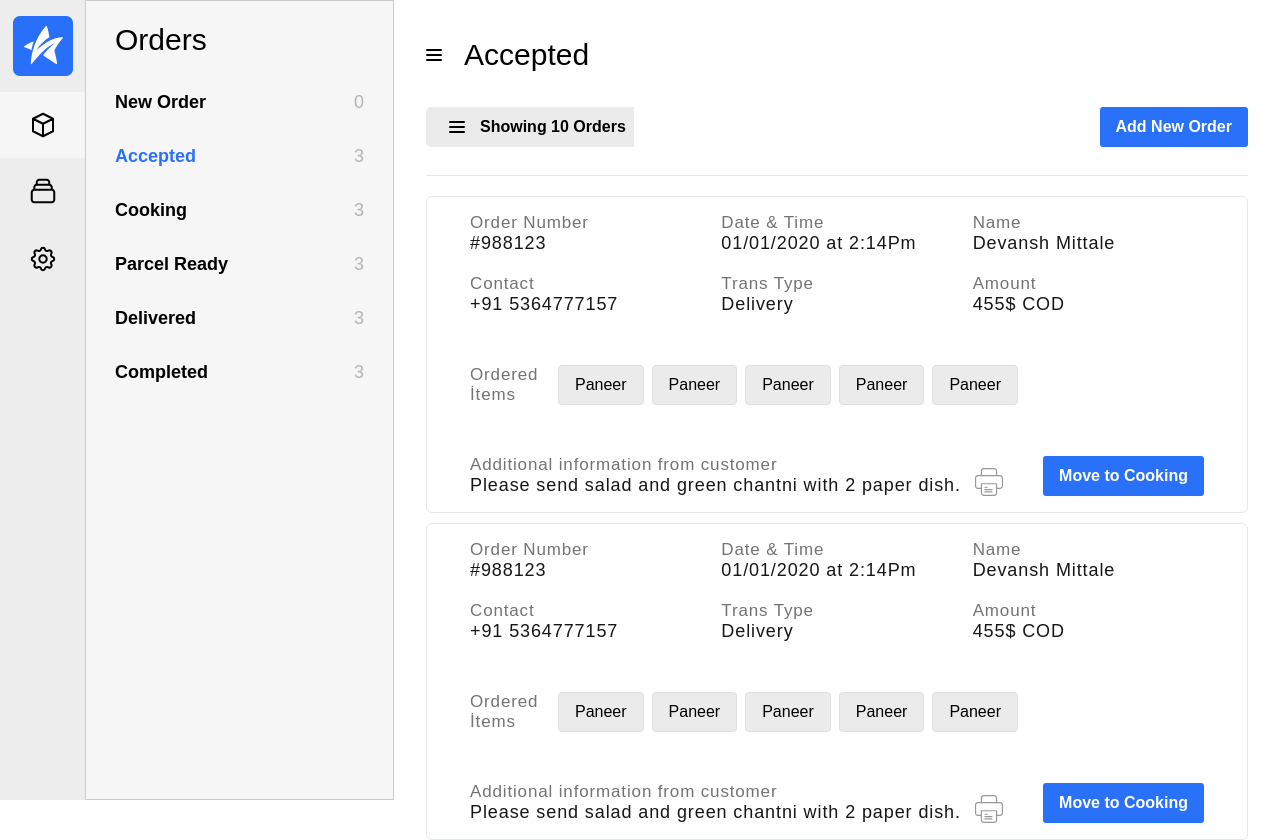
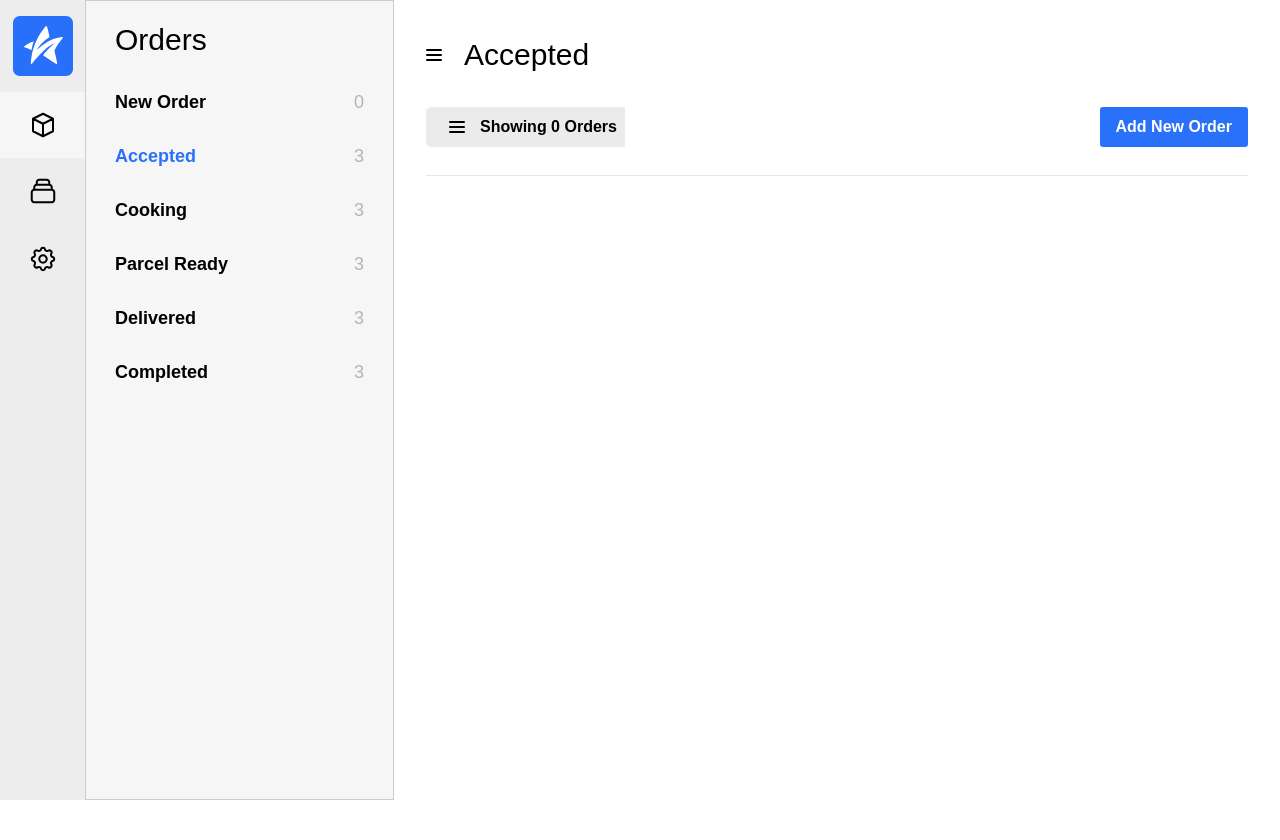
Before and after one commit to burak-caniklioglu/order-tracking, a React (Create React App) app: page / in a window 1280 px wide. Shown: the top 840 px of the page. After the commit the page ends 800 px from the top, so only its background shows below. Built offline with nearby package versions, Linux system fonts and the light colour scheme.

Commit message:
Orders is done

```diff
--- a/package.json
+++ b/package.json
@@ -8,6 +8,7 @@
     "@testing-library/react": "^13.4.0",
     "@testing-library/user-event": "^13.5.0",
     "js-cookie": "^3.0.1",
+    "moment": "^2.29.4",
     "react": "^18.2.0",
     "react-dom": "^18.2.0",
     "react-hook-form": "^7.40.0",
--- a/src/components/CreateForm/index.js
+++ b/src/components/CreateForm/index.js
@@ -5,12 +5,16 @@ import data from '../../utils/data';
 import Arrow from '../../constants/icons/arrow';
 import { useNavigate } from 'react-router-dom';
 
-import { useSelector } from 'react-redux';
+import { useDispatch, useSelector } from 'react-redux';
 import Checkbox from '../Checkbox';
 import CartTemp from '../CartTemp';
+import moment from 'moment/moment';
+import { addToOrder } from '../../features/orderSlice';
 
 function CreateForm() {
   const { meals } = data;
+  const randomID = Math.floor(Math.random() * 1000000);
+  const date = moment().format('DD/MM/YYYY [ at ] hh:mm a');
   const [transType, setTransType] = useState('Delivery');
   const [isOpen, setIsOpen] = useState(false);
   const {
@@ -22,9 +26,25 @@ function CreateForm() {
   const navigate = useNavigate();
   const cart = useSelector((state) => state.cart);
   const { cartItems } = cart;
+  const dispatch = useDispatch();
 
-  const submitHandler = ({ name, contact, message, transType, Foods }) => {
-    console.log(name, contact, message, transType, Foods);
+  const submitHandler = ({ name, contact, message, transType,  }) => {
+
+    const orderItem = {
+      name,
+      contact,
+      message,
+      transType,
+      orderItems: cartItems,
+      date:date,
+      id:randomID
+
+    };
+
+    dispatch(addToOrder(orderItem));
+
+    navigate('/');
+
   };
   return (
     <div className="p-[32px]">
@@ -48,11 +68,11 @@ function CreateForm() {
               <tbody>
                 <tr className="h-[35px] ">
                   <td className="order-answer ">Order Number:</td>
-                  <td className="order-header ">#988123</td>
+                  <td className="order-header ">#{randomID}</td>
                 </tr>
                 <tr>
                   <td className="order-answer ">Date & Time:</td>
-                  <td className="order-header ">01/01/2020 at 3:27Pm</td>
+                  <td className="order-header ">{date}</td>
                 </tr>
               </tbody>
             </table>
--- a/src/components/OrderArea/index.js
+++ b/src/components/OrderArea/index.js
@@ -1,9 +1,11 @@
 import React from 'react';
+import { useSelector } from 'react-redux';
 import { Link } from 'react-router-dom';
 import OrderItem from '../OrderItem';
 import SubHeader from '../subHeader';
 
 function OrderArea() {
+  const order = useSelector((state) => state.order);
   return (
     <div className="p-[32px]">
       <div className="flex">
@@ -19,7 +21,7 @@ function OrderArea() {
               <div className="w-[1rem] rounded-sm bg-black h-[2px] mt-[3px]"></div>
             </div>
 
-            <div className="font-semibold">Showing 10 Orders</div>
+            <div className="font-semibold">Showing {order.length} Orders</div>
           </div>
         </div>
         <Link to="/createOrder">
@@ -32,9 +34,9 @@ function OrderArea() {
         <hr />
       </div>
 
-      <OrderItem />
-      <OrderItem />
-      <OrderItem />
+      {order.map((item, i) => (
+        <OrderItem key={i} item={item} />
+      ))}
     </div>
   );
 }
--- a/src/components/OrderItem/index.js
+++ b/src/components/OrderItem/index.js
@@ -1,44 +1,48 @@
 import React from 'react';
 import Printer from '../../constants/icons/printer';
+import propTypes from 'prop-types';
 
-function OrderItem() {
+function OrderItem({ item }) {
+  console.log(item);
   return (
     <div className="border-[1.5px] rounded-md px-[43px] py-[1rem] my-[10px]">
       <div className="grid  gap-5 grid-temp">
         <div>
           <div className="order-header ">Order Number</div>
-          <div className="order-answer">#988123</div>
+          <div className="order-answer">#{item.id}</div>
         </div>
         <div>
           <div className="order-header ">Date & Time</div>
-          <div className="order-answer">01/01/2020 at 2:14Pm</div>
+          <div className="order-answer">{item.date}</div>
         </div>
         <div>
           <div className="order-header ">Name</div>
-          <div className="order-answer">Devansh Mittale</div>
+          <div className="order-answer">{item.name}</div>
         </div>
         <div>
           <div className="order-header ">Contact</div>
-          <div className="order-answer">+91 5364777157</div>
+          <div className="order-answer">{item.contact}</div>
         </div>
         <div>
           <div className="order-header ">Trans Type</div>
-          <div className="order-answer">Delivery</div>
+          <div className="order-answer">{item.transType}</div>
         </div>
         <div>
           <div className="order-header ">Amount</div>
-          <div className="order-answer">455$ COD</div>
+          <div className="order-answer">
+            {item.orderItems.reduce((a, c) => a + c.cartQuantity * c.price, 0)}$
+          </div>
         </div>
       </div>
 
       <div className="my-[40px] ">
         <div className="flex flex-wrap gap-2 py-[10px]">
           <div className="order-header w-[80px]">Ordered İtems</div>
-          <div className="food-answer">Paneer</div>
-          <div className="food-answer">Paneer</div>
-          <div className="food-answer">Paneer</div>
-          <div className="food-answer">Paneer</div>
-          <div className="food-answer">Paneer</div>
+          {item.orderItems.map((product, i) => (
+            <div key={i} className="food-answer">
+              {product.name} X {product.cartQuantity}
+            </div>
+          ))}
         </div>
       </div>
 
@@ -49,11 +53,13 @@ function OrderItem() {
               Additional information from customer
             </div>
             <div className="order-answer">
-              Please send salad and green chantni with 2 paper dish.
+              {item.message}
             </div>
           </div>
           <div className="flex items-end">
-            <div className='mr-10'><Printer /></div>
+            <div className="mr-10">
+              <Printer />
+            </div>
             <div className="primary flex items-center px-4 py-2 font-semibold">
               Move to Cooking
             </div>
@@ -64,4 +70,8 @@ function OrderItem() {
   );
 }
 
+OrderItem.propTypes = {
+  item: propTypes.shape().isRequired,
+};
+
 export default OrderItem;
--- /dev/null
+++ b/src/features/orderSlice.js
@@ -0,0 +1,22 @@
+import { createSlice } from '@reduxjs/toolkit';
+import Cookies from 'js-cookie';
+
+const initialState = Cookies.get('orderItems')
+  ? JSON.parse(Cookies.get('orderItems'))
+  : [];
+
+const orderSlice = createSlice({
+  name: 'order',
+  initialState,
+  reducers: {
+    addToOrder(state, action) {
+      state = [ action.payload,...state,];
+      Cookies.set('orderItems', JSON.stringify(state));
+      return state;
+    },
+  },
+});
+
+export const { addToOrder } = orderSlice.actions;
+
+export default orderSlice.reducer;
--- a/src/store/index.jsx
+++ b/src/store/index.jsx
@@ -1,9 +1,10 @@
 import { configureStore } from '@reduxjs/toolkit';
 import cartReducer from '../features/cartSlice';
-
+import orderReducer from '../features/orderSlice';
 
 export default configureStore({
   reducer: {
     cart: cartReducer,
+    order: orderReducer,
   },
 });
```
Also changed, not shown: 1 other file (tests, documents, lock files or other folders).
